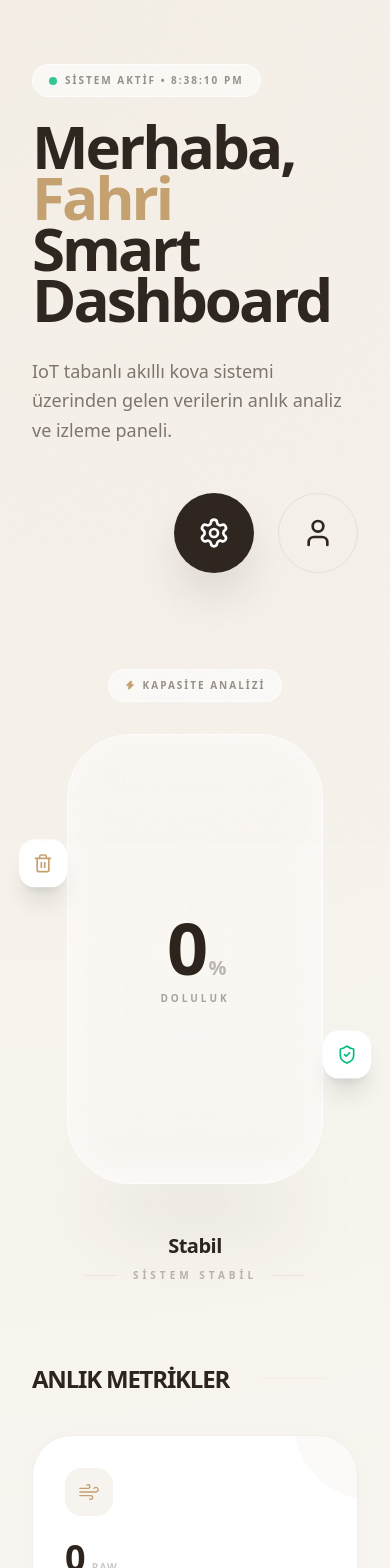
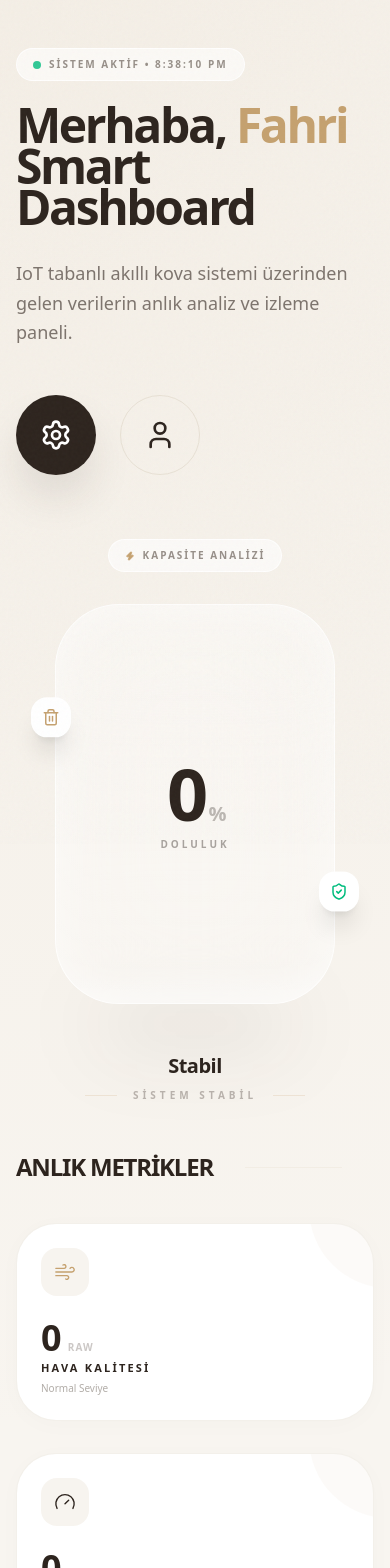
Before and after one commit to FahriBilgen/smart-Trash-bin, a Next.js app in the folder smart-trash-bin/frontend/: page / in a window 390 px wide. Shown: the top 1568 px of the page. Built offline with nearby package versions, Linux system fonts and the light colour scheme; no server answers.

Commit message:
responsive

```diff
--- a/smart-trash-bin/frontend/components/AlertsTable.tsx
+++ b/smart-trash-bin/frontend/components/AlertsTable.tsx
@@ -45,7 +45,7 @@ export default function AlertsTable({ alerts, onAcknowledge }: AlertsTableProps)
                 initial={{ opacity: 0, scale: 0.9, y: 20 }}
                 animate={{ opacity: 1, scale: 1, y: 0 }}
                 exit={{ opacity: 0, scale: 0.9, x: 20 }}
-                className="relative p-8 rounded-[2.5rem] bg-white border border-border/50 shadow-sm overflow-hidden group"
+                className="relative p-6 md:p-8 rounded-[2.5rem] bg-white border border-border/50 shadow-sm overflow-hidden group"
               >
                 {}
                 <div className="absolute top-0 right-0 w-24 h-24 bg-red-500/5 rounded-bl-[5rem] -mr-8 -mt-8" />
--- a/smart-trash-bin/frontend/components/FullnessCard.tsx
+++ b/smart-trash-bin/frontend/components/FullnessCard.tsx
@@ -35,7 +35,7 @@ export default function FullnessCard({ percent, status }: FullnessCardProps) {
       </div>
 
       {}
-      <div className="relative w-64 h-[450px]">
+      <div className="relative w-full max-w-[280px] h-[400px] md:h-[450px]">
         {}
         <div className={cn(
           "absolute -bottom-10 left-1/2 -translate-x-1/2 w-48 h-10 blur-2xl rounded-full transition-colors",
@@ -101,18 +101,18 @@ export default function FullnessCard({ percent, status }: FullnessCardProps) {
           animate={{ y: [0, -10, 0] }}
           transition={{ duration: 4, repeat: Infinity }}
           className={cn(
-            "absolute -left-12 top-1/4 w-12 h-12 bg-white rounded-2xl shadow-xl flex items-center justify-center border transition-colors",
+            "absolute -left-6 md:-left-12 top-1/4 w-10 h-10 md:w-12 md:h-12 bg-white rounded-2xl shadow-xl flex items-center justify-center border transition-colors",
             isOdor ? "text-red-500 border-red-200" : "text-primary border-white/80"
           )}
         >
-          {isOdor ? <AlertTriangle size={20} /> : <Trash2 size={20} />}
+          {isOdor ? <AlertTriangle size={18} /> : <Trash2 size={18} />}
         </motion.div>
         <motion.div
           animate={{ y: [0, 10, 0] }}
           transition={{ duration: 5, repeat: Infinity, delay: 1 }}
-          className="absolute -right-12 bottom-1/4 w-12 h-12 bg-white rounded-2xl shadow-xl flex items-center justify-center text-emerald-500 border border-white/80"
+          className="absolute -right-6 md:-right-12 bottom-1/4 w-10 h-10 md:w-12 md:h-12 bg-white rounded-2xl shadow-xl flex items-center justify-center text-emerald-500 border border-white/80"
         >
-          <ShieldCheck size={20} />
+          <ShieldCheck size={18} />
         </motion.div>
       </div>
 
--- a/smart-trash-bin/frontend/components/LiveDashboard.tsx
+++ b/smart-trash-bin/frontend/components/LiveDashboard.tsx
@@ -113,9 +113,9 @@ export default function LiveDashboard() {
         onUpdate={(updatedUser) => setUser(updatedUser)}
       />
 
-      <div className="relative z-10 px-8 py-16 md:px-20 lg:px-32 max-w-[1800px] mx-auto">
+      <div className="relative z-10 px-4 py-12 md:px-20 lg:px-32 max-w-[1800px] mx-auto">
         {}
-        <header className="mb-24 flex flex-col md:flex-row items-end justify-between gap-12">
+        <header className="mb-16 md:mb-24 flex flex-col md:flex-row items-start md:items-end justify-between gap-12">
           <motion.div
             initial={{ opacity: 0, y: 20 }}
             animate={{ opacity: 1, y: 0 }}
@@ -125,7 +125,7 @@ export default function LiveDashboard() {
               <div className="w-2 h-2 rounded-full bg-emerald-500 animate-pulse" />
               Sistem Aktif • {lastRefresh}
             </div>
-            <h1 className="text-6xl md:text-8xl font-black text-secondary tracking-tighter leading-[0.85] mb-8 text-balance">
+            <h1 className="text-5xl md:text-7xl lg:text-8xl font-black text-secondary tracking-tighter leading-[0.85] mb-8 text-balance">
               Merhaba, <span className="text-primary">{user ? user.first_name : "Fahri"}</span> <br/>
               Smart Dashboard
             </h1>
@@ -167,7 +167,7 @@ export default function LiveDashboard() {
           </motion.div>
         )}
 
-        <div className="grid grid-cols-1 lg:grid-cols-12 gap-20 items-start">
+        <div className="grid grid-cols-1 lg:grid-cols-12 gap-12 lg:gap-20 items-start">
           {}
           <div className="lg:col-span-5 h-full">
             <FullnessCard
@@ -177,7 +177,7 @@ export default function LiveDashboard() {
           </div>
 
           {}
-          <div className="lg:col-span-7 space-y-24">
+          <div className="lg:col-span-7 space-y-16 md:space-y-24">
             <section>
               <div className="flex items-center justify-between mb-10">
                 <h2 className="text-2xl font-black text-secondary tracking-tighter uppercase tracking-[0.1em]">Anlık Metrikler</h2>
@@ -222,7 +222,7 @@ export default function LiveDashboard() {
         </div>
 
         {}
-        <section className="mt-32">
+        <section className="mt-20 md:mt-32">
           <div className="flex items-center justify-between mb-12">
             <h2 className="text-3xl font-black text-secondary tracking-tighter uppercase tracking-[0.1em]">Olay Kayıtları</h2>
             <div className="glass-pill">Kritik Bildirimler</div>
--- a/smart-trash-bin/frontend/components/StatsCards.tsx
+++ b/smart-trash-bin/frontend/components/StatsCards.tsx
@@ -74,7 +74,7 @@ export default function StatsCards({ gasRaw, distance, odorAlert, lastUpdate }:
           variants={item}
           whileHover={{ y: -5 }}
           className={cn(
-            "relative p-8 rounded-[2.5rem] border transition-all duration-500 overflow-hidden",
+            "relative p-6 md:p-8 rounded-[2.5rem] border transition-all duration-500 overflow-hidden",
             stat.isAlert
               ? "bg-red-50 border-red-200 shadow-[0_20px_40px_rgba(239,68,68,0.1)]"
               : "bg-white border-border/50 shadow-[0_4px_24px_rgba(0,0,0,0.02)] hover:shadow-[0_20px_40px_rgba(45,36,30,0.05)]"
```
